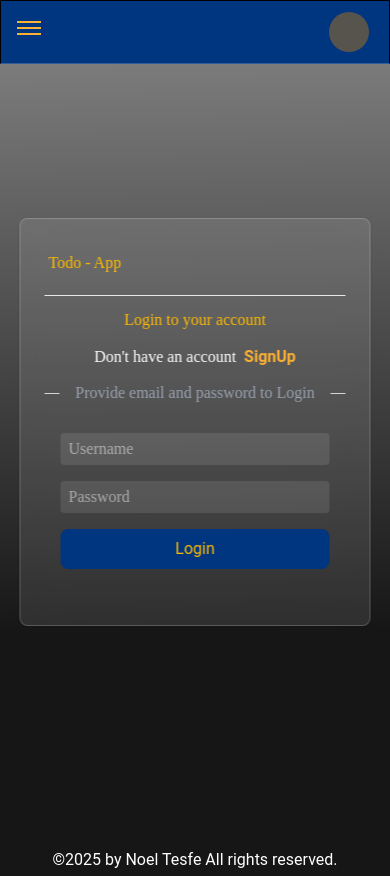
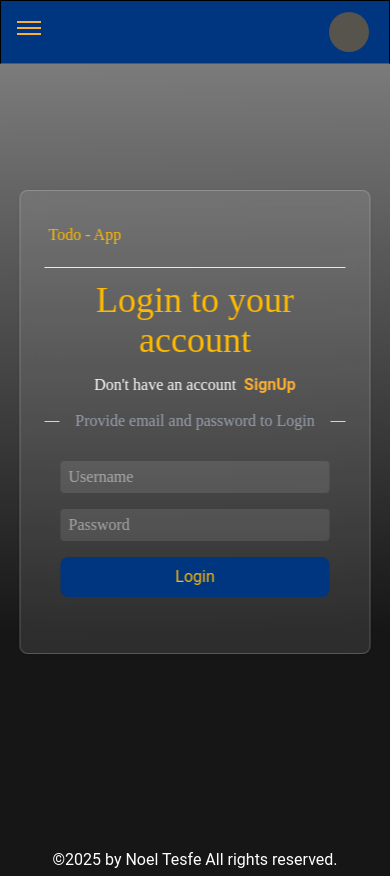
Before and after one commit to Noel-byte/todoapp-frontend, a React (Vite) app: page / in a window 390 px wide. Built offline with nearby package versions, Linux system fonts and the light colour scheme.

Commit message:
modified frontend

```diff
--- a/src/components/Login.jsx
+++ b/src/components/Login.jsx
@@ -51,7 +51,7 @@ export const Login = () => {
           Todo - App
         </h1>
         <div className="bg-gray-200 h-px shadow-lg"></div>
-        <h2 className=" text-base sm:text-2xl md:text-3xl lg:text-4xl font-titles text-heading">
+        <h2 className=" text-4xl font-titles text-heading">
           Login to your account
         </h2>
         <div className=" flex  gap-2 items-center justify-center ">
--- a/src/components/Register.jsx
+++ b/src/components/Register.jsx
@@ -37,7 +37,7 @@ export const Register = () => {
           Todo - App
         </h1>
         <div className="bg-gray-200 h-px shadow-lg"></div>
-        <h2 className=" text-base sm:text-2xl md:text-3xl lg:text-4xl font-titles text-heading">
+        <h2 className="  text-4xl font-titles text-heading">
           Register Here
         </h2>
 
```
